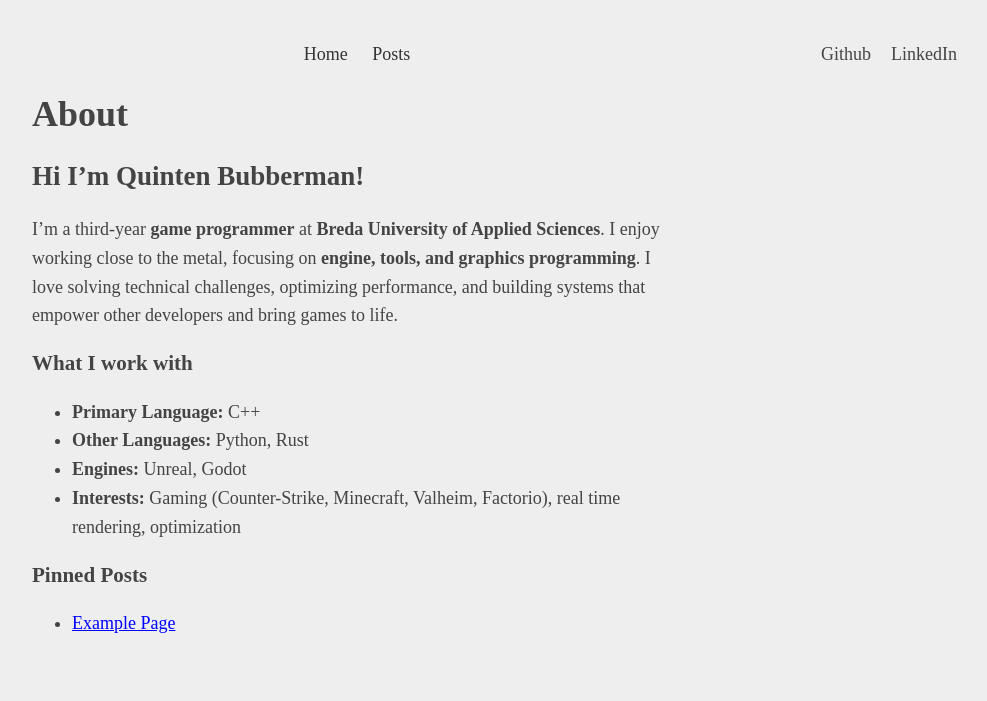
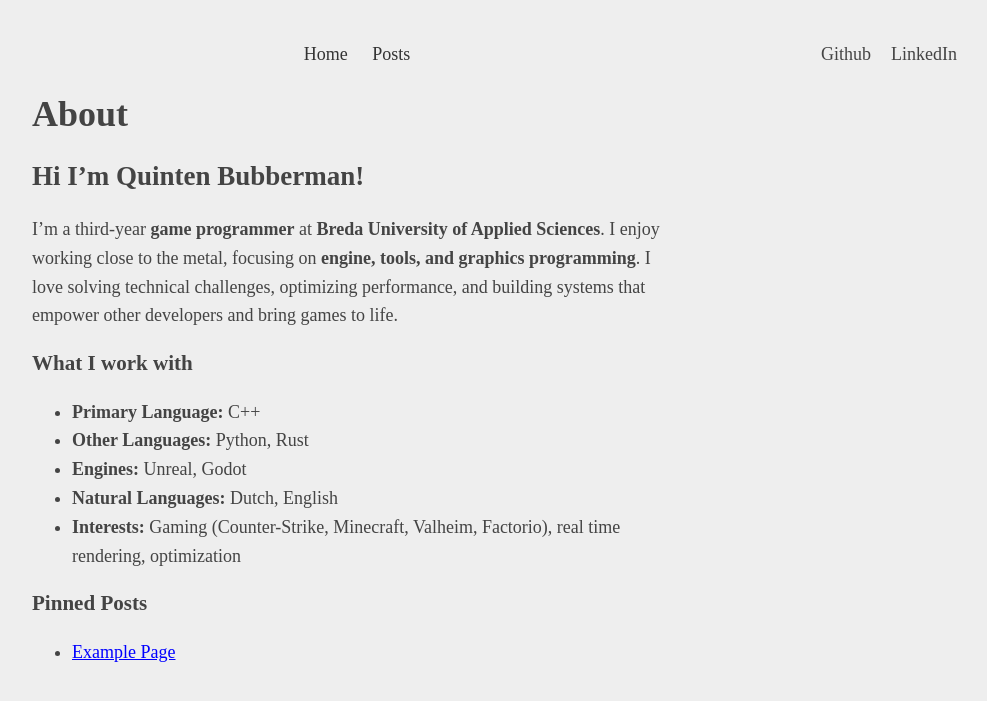
Before and after one commit to bakjedev/bakjedev.github.io, a Jekyll site: the page built from index.md, in a window 1280 px wide. Shown: the top 701 px of the page, without its empty margins (283-1270 px from the left). Built offline with Jekyll 4.4.1, drawn with Linux system fonts in a browser that asks for light colours.

Commit message:
Add natural languages

```diff
--- a/index.md
+++ b/index.md
@@ -14,6 +14,7 @@ I'm a third-year **game programmer** at **Breda University of Applied Sciences**
 - **Primary Language:** C++
 - **Other Languages:** Python, Rust
 - **Engines:** Unreal, Godot
+- **Natural Languages:** Dutch, English
 - **Interests:** Gaming (Counter-Strike, Minecraft, Valheim, Factorio), real time rendering, optimization
 
 ### Pinned Posts
```
